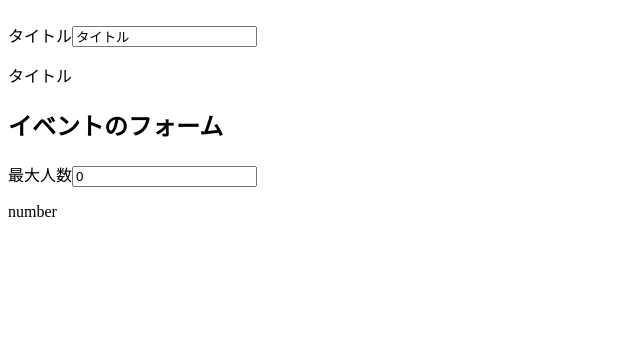
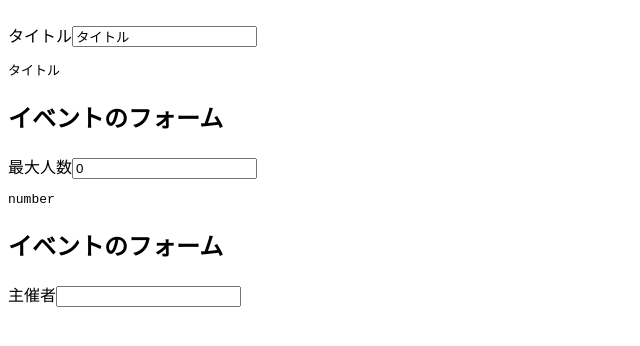
Before and after one commit to sora1129/vue-spa, a Vue app: page / in a window 1280 px wide. Shown: the part 198-544 px from the top of the page, without its empty margins (0-640 px from the left). Built offline with nearby package versions, Linux system fonts and the light colour scheme.

Commit message:
feat: trim修飾子

```diff
--- a/src/App.vue
+++ b/src/App.vue
@@ -17,7 +17,7 @@
         type="text"
         v-model.lazy="eventData.title"
       >
-      <p>{{ eventData.title }}</p>
+      <pre>{{ eventData.title }}</pre>
 
       <h2>イベントのフォーム</h2>
       <label for="maxNumber">最大人数</label>
@@ -26,7 +26,16 @@
         type="number"
         v-model.number="eventData.maxNumber"
       >
-      <p>{{ typeof eventData.maxNumber }}</p>
+      <pre>{{ typeof eventData.maxNumber }}</pre>
+
+      <h2>イベントのフォーム</h2>
+      <label for="host">主催者</label>
+      <input
+        id="host"
+        type="text"
+        v-model.trim="eventData.host"
+      >
+      <pre>{{ eventData.host }}</pre>
     </div>
   </div>
 </template>
@@ -43,7 +52,8 @@
         currentComponet: "Home",
         eventData: {
           title: "タイトル",
-          maxNumber: 0
+          maxNumber: 0,
+          host: ""
         }
       };
     },
```
